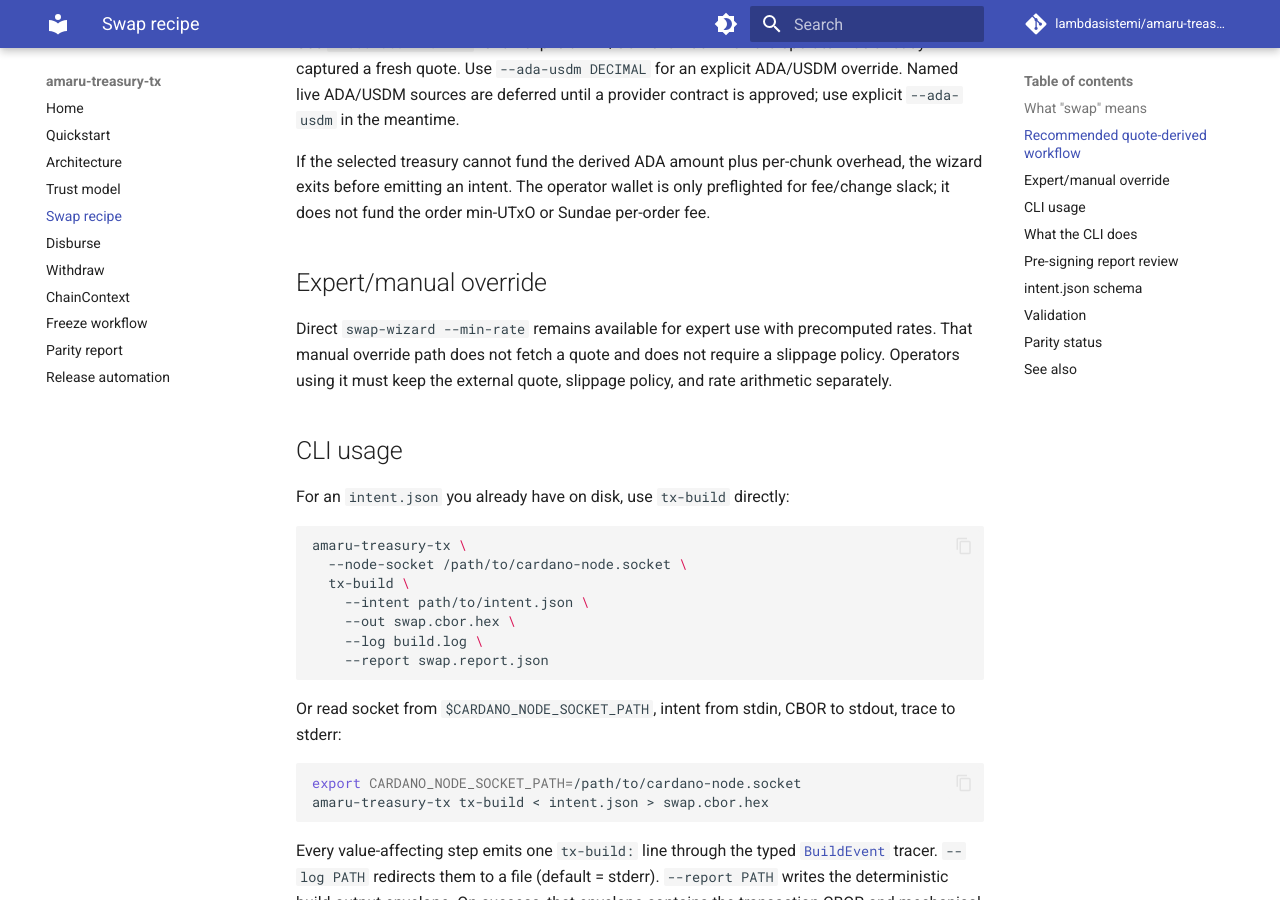
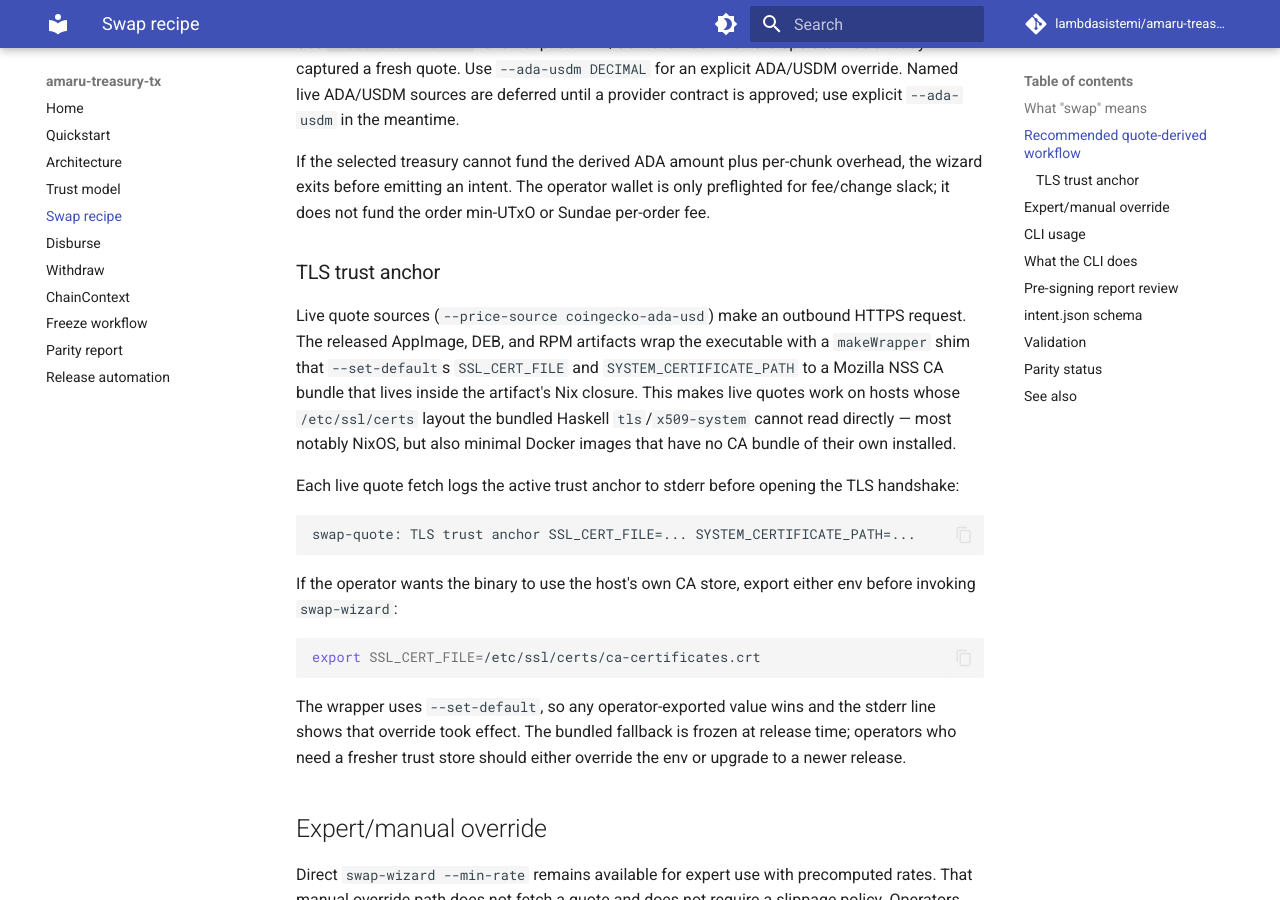
Before and after one commit to lambdasistemi/amaru-treasury-tx, an MkDocs documentation site: the page built from docs/swap.md, in a window 1280 px wide and 900 px high, scrolled down 1272 px. Built offline with MkDocs 1.6.1 and Material for MkDocs 9.7.7, drawn with Linux system fonts in a browser that asks for light colours; comment, search, counter and statistics services are not loaded.

Commit message:
fix(097): bundle CA store in Linux release artifacts
The Haskell `tls`/`x509-system` library reads `/etc/ssl/certs` directly.
On NixOS that directory only contains `ca-bundle.crt` (no per-CA `.pem`
files), so the released v0.2.4.0 AppImage failed `swap-wizard
--price-source coingecko-ada-usd` with `HandshakeFailed (UnknownCa)`.

Wrap the executable with `makeWrapper --set-default SSL_CERT_FILE …`
(and `SYSTEM_CERTIFICATE_PATH …`) before passing it to the bundler.
The wrapper points at a Mozilla NSS bundle baked into the artifact's
Nix closure (the same store dir the dev shell already uses). Operators
who export their own env keep their own trust anchor; the wrapper only
fills in the fallback.

Audit: every live quote fetch emits `swap-quote: TLS trust anchor …`
to stderr before opening the TLS handshake, so the operator can see
which CA store is actually in effect.

Verified end-to-end on NixOS with `SSL_CERT_FILE` and
`SYSTEM_CERTIFICATE_PATH` explicitly unset: the wrapped AppImage
fetches the live CoinGecko quote and emits an intent.json. CI gains a
`linux-artifact-smoke` job (PR + push) that asserts each artifact
ships a `*-with-ca` wrapper, the wrapper sets both env defaults, the
referenced CA bundle exists in the closure, and `--help` works with
the env explicitly unset.

Closes #97.

````diff
--- a/docs/swap.md
+++ b/docs/swap.md
@@ -67,6 +67,36 @@ If the selected treasury cannot fund the derived ADA amount plus
 per-chunk overhead, the wizard exits before emitting an intent. The
 operator wallet is only preflighted for fee/change slack; it does not
 fund the order min-UTxO or Sundae per-order fee.
+
+### TLS trust anchor
+
+Live quote sources (`--price-source coingecko-ada-usd`) make an outbound
+HTTPS request. The released AppImage, DEB, and RPM artifacts wrap the
+executable with a `makeWrapper` shim that `--set-default`s
+`SSL_CERT_FILE` and `SYSTEM_CERTIFICATE_PATH` to a Mozilla NSS CA bundle
+that lives inside the artifact's Nix closure. This makes live quotes
+work on hosts whose `/etc/ssl/certs` layout the bundled Haskell
+`tls`/`x509-system` cannot read directly — most notably NixOS, but also
+minimal Docker images that have no CA bundle of their own installed.
+
+Each live quote fetch logs the active trust anchor to stderr before
+opening the TLS handshake:
+
+```text
+swap-quote: TLS trust anchor SSL_CERT_FILE=... SYSTEM_CERTIFICATE_PATH=...
+```
+
+If the operator wants the binary to use the host's own CA store, export
+either env before invoking `swap-wizard`:
+
+```bash
+export SSL_CERT_FILE=/etc/ssl/certs/ca-certificates.crt
+```
+
+The wrapper uses `--set-default`, so any operator-exported value wins
+and the stderr line shows that override took effect. The bundled
+fallback is frozen at release time; operators who need a fresher trust
+store should either override the env or upgrade to a newer release.
 
 ## Expert/manual override
 
````
Also changed, not shown: 4 other files.
